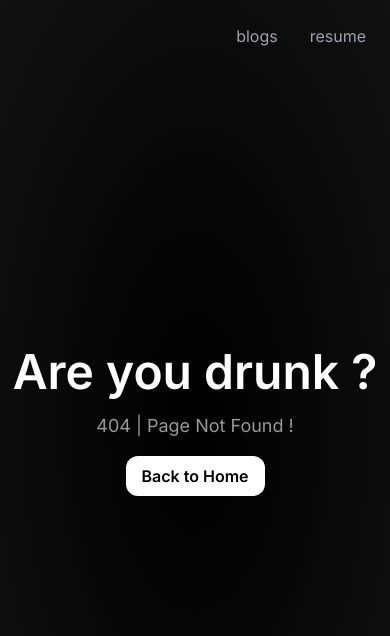
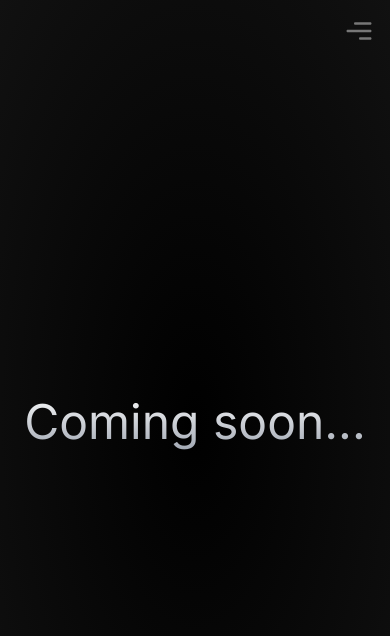
Before and after one commit to akhil683/Whose_Portfolio, a Next.js app: page /music in a window 390 px wide. Before the commit this address had no page. Shown: the top 636 px of the page. Built offline with nearby package versions, Linux system fonts and the light colour scheme.

Commit message:
added  mobileMenu & music

```diff
--- a/src/app/blogs/[postId]/page.tsx
+++ b/src/app/blogs/[postId]/page.tsx
@@ -50,7 +50,6 @@ const Post = async ({ params }: { params: { postId: string } }) => {
           <section dangerouslySetInnerHTML={{ __html: contentHtml }} />
         </article>
       </div>
-      <OrbitContact />
     </main>
   );
 };
--- /dev/null
+++ b/src/app/music/page.tsx
@@ -0,0 +1,13 @@
+import React from "react";
+
+const Music = () => {
+  return (
+    <main className=" bg-gradient-radial from-black to-[#111] h-screen w-screen flex justify-center items-center">
+      <h1 className="text-5xl bg-clip-text bg-gradient-to-b text-transparent from-white to-gray-400 py-2">
+        Coming soon...
+      </h1>
+    </main>
+  );
+};
+
+export default Music;
--- a/src/app/page.tsx
+++ b/src/app/page.tsx
@@ -17,6 +17,7 @@ export default function Home() {
       <BlogContainer />
       <GetInTouch />
       <Email />
+      <OrbitContact />
       <p className="text-xs text-gray-400 mb-8 text-center">
         Developed by Akhil Palsra
       </p>
--- a/src/components/Navbar.tsx
+++ b/src/components/Navbar.tsx
@@ -1,17 +1,78 @@
+"use client";
 import Link from "next/link";
-import React from "react";
+import React, { useState } from "react";
+import { CgMenuRight } from "react-icons/cg";
 
 const Navbar = () => {
+  const [showMenu, setShowMenu] = useState(false);
+  const MenuPosition = showMenu ? "left-0" : "-left-[100%]";
   return (
-    <nav className="absolute right-0 top-0 p-4 md:px-8 flex gap-4 z-50 text-gray-400">
+    <nav className="absolute right-0 top-0 p-4 md:px-8 z-50 text-gray-400">
+      <div className="flex gap-4 max-md:hidden">
+        <Link href="/">
+          <button className="underline-offset-4 p-2 hover:text-white duration-200">
+            Home
+          </button>
+        </Link>
         <Link href="/blogs">
           <button className="underline-offset-4 p-2 hover:text-white duration-200">
             blogs
           </button>
         </Link>
+        <a
+          href="https://drive.google.com/file/d/1LX2kXSnaRFbYiZsKqrp4u0VlpVxQbJWx/view"
+          target="_blank"
+        >
           <button className="underline-offset-4 p-2 hover:text-white duration-200">
-        resume
+            Resume
           </button>
+        </a>
+        <Link href="/music">
+          <button className="underline-offset-4 p-2 hover:text-white duration-200">
+            Music
+          </button>
+        </Link>
+      </div>
+
+      {/* Mobile Menu */}
+      <div className="md:hidden">
+        <div className="w-full flex justify-end">
+          <button
+            onClick={() => setShowMenu(true)}
+            className="text-3xl text-[#777]"
+          >
+            <CgMenuRight />
+          </button>
+        </div>
+        <div
+          className={`${!showMenu ? "hidden" : "block"} fixed top-0 left-0 w-screen h-screen bg-[#111]/40`}
+          onClick={() => setShowMenu(false)}
+        ></div>
+        <div
+          className={`${MenuPosition} ease-out duration-300 fixed top-0 z-50 h-screen bg-[#111]`}
+        >
+          <div
+            onClick={() => setShowMenu(false)}
+            className="flex flex-col gap-4 text-xl font-semibold px-24 py-24"
+          >
+            <Link href="/" className="py-2">
+              Home
+            </Link>
+            <Link href="/blogs" className="py-2">
+              Blogs
+            </Link>
+            <Link href="/music" className="py-2">
+              Music
+            </Link>
+            <a
+              href="https://drive.google.com/file/d/1LX2kXSnaRFbYiZsKqrp4u0VlpVxQbJWx/view"
+              target="_blank"
+            >
+              <button className="py-2">Resume</button>
+            </a>
+          </div>
+        </div>
+      </div>
     </nav>
   );
 };
```
Lines whose indentation alone changed are shown as unchanged.
